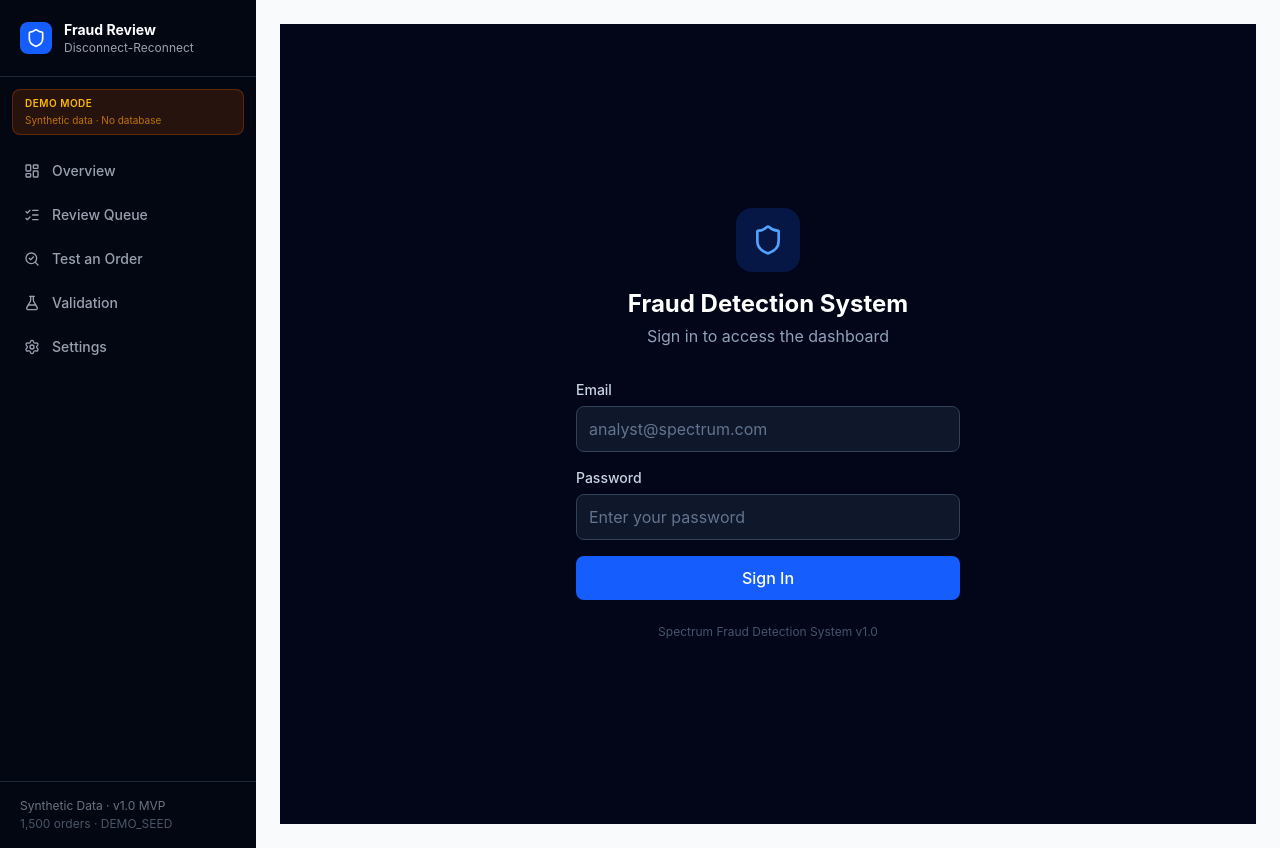
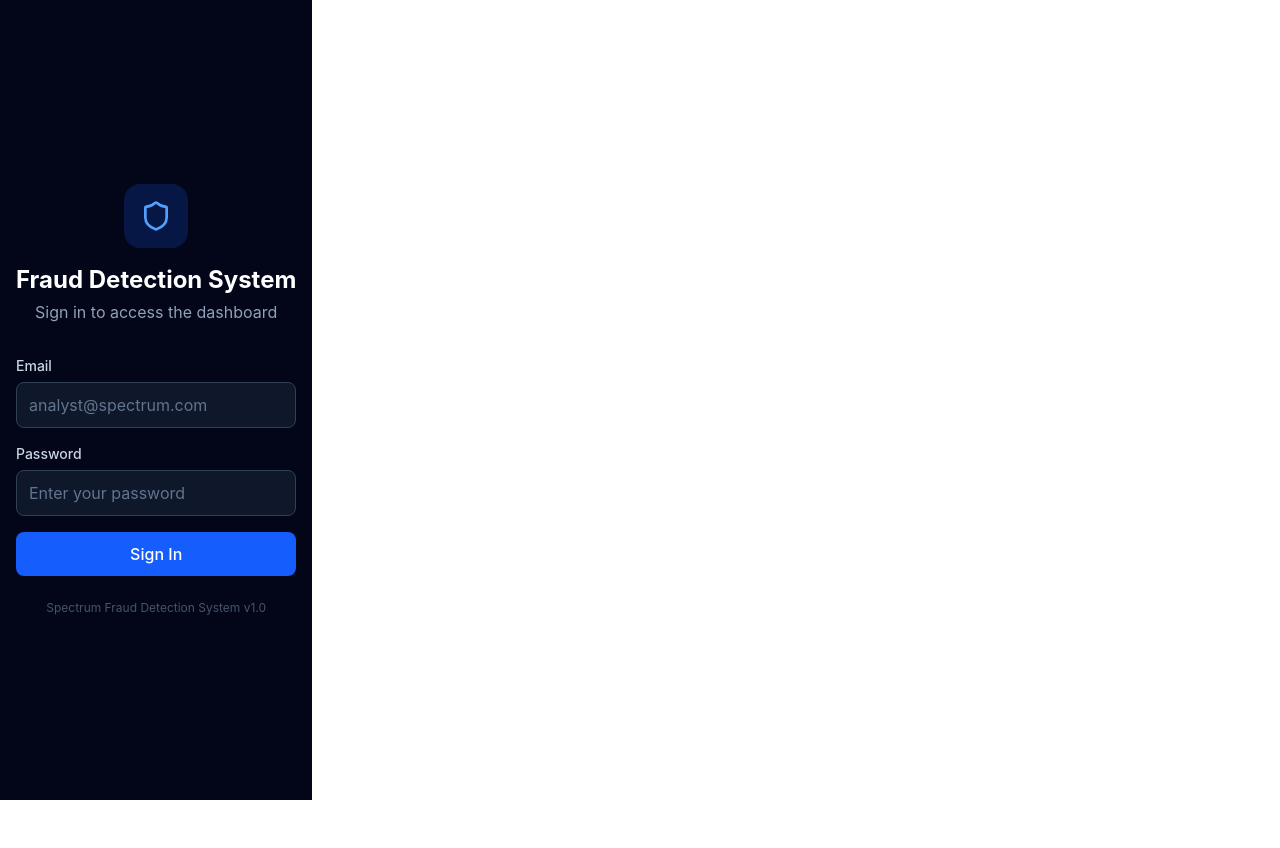
Before and after one commit to kingsdgreat/fraud-detection-dashboard, a Next.js app: page /auth/signin in a window 1280 px wide. After the commit the page ends 800 px from the top, so only its background shows below. Built offline with nearby package versions, Linux system fonts and the light colour scheme.

Commit message:
Fix: hide demo sidebar on auth and prod pages

```diff
--- a/src/app/layout.tsx
+++ b/src/app/layout.tsx
@@ -1,7 +1,7 @@
 import type { Metadata } from 'next';
 import './globals.css';
-import { Sidebar } from '@/components/sidebar';
 import { AppProviders } from '@/components/app-providers';
+import { LayoutShell } from '@/components/layout-shell';
 
 export const metadata: Metadata = {
   title: 'Fraud Review Dashboard',
@@ -13,12 +13,7 @@ export default function RootLayout({ children }: { children: React.ReactNode })
     <html lang="en" className="h-full antialiased">
       <body className="min-h-full flex" style={{ fontFamily: '-apple-system, BlinkMacSystemFont, "Segoe UI", Roboto, sans-serif' }}>
         <AppProviders>
-          <Sidebar />
-          <main className="flex-1 overflow-auto bg-gray-50">
-            <div className="max-w-7xl mx-auto px-6 py-6">
-              {children}
-            </div>
-          </main>
+          <LayoutShell>{children}</LayoutShell>
         </AppProviders>
       </body>
     </html>
--- /dev/null
+++ b/src/components/layout-shell.tsx
@@ -0,0 +1,31 @@
+'use client';
+
+import { usePathname } from 'next/navigation';
+import { Sidebar } from '@/components/sidebar';
+
+/**
+ * Conditionally renders the demo sidebar + main wrapper.
+ * - /auth/* pages: no sidebar, full-screen layout
+ * - /prod/* pages: no demo sidebar (prod has its own layout)
+ * - Everything else (demo pages): show demo sidebar
+ */
+export function LayoutShell({ children }: { children: React.ReactNode }) {
+  const pathname = usePathname();
+
+  // Auth pages and prod pages get a clean layout (no demo sidebar)
+  if (pathname.startsWith('/auth') || pathname.startsWith('/prod')) {
+    return <>{children}</>;
+  }
+
+  // Demo pages: show sidebar + main content area
+  return (
+    <>
+      <Sidebar />
+      <main className="flex-1 overflow-auto bg-gray-50">
+        <div className="max-w-7xl mx-auto px-6 py-6">
+          {children}
+        </div>
+      </main>
+    </>
+  );
+}
```
